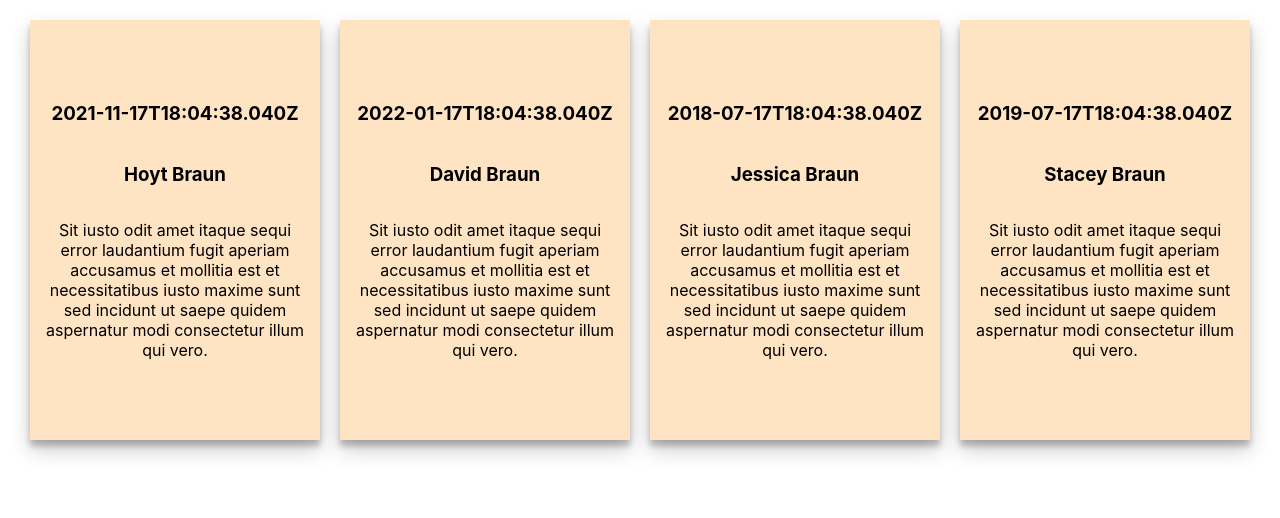
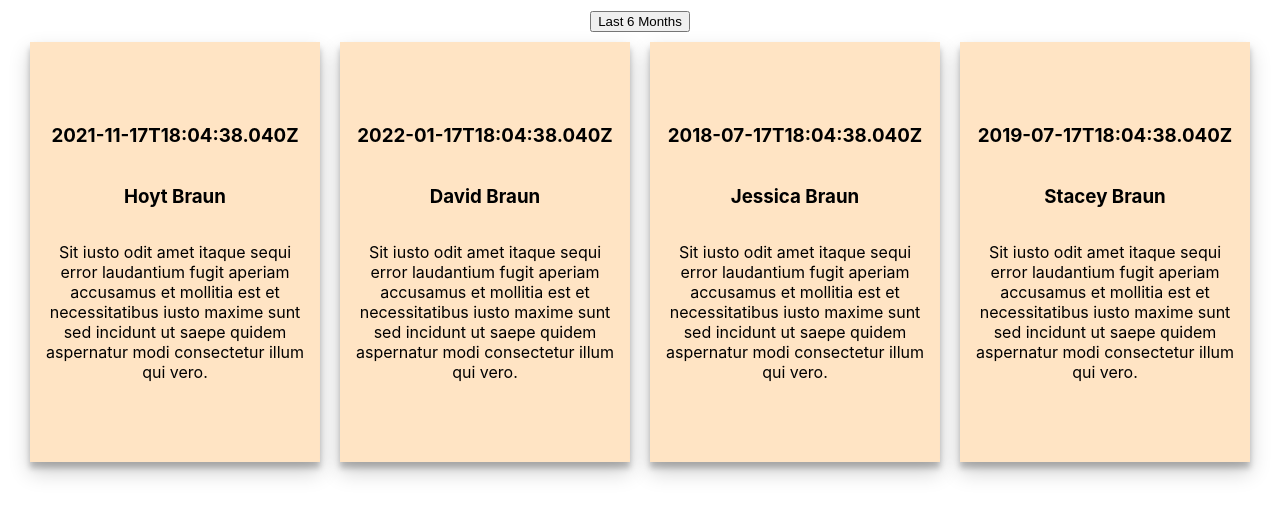
Before and after one commit to leeallen737/LDMS-Coding-Challenge, a React (Create React App) app in the folder client/: page / in a window 1280 px wide. Shown: the top 518 px of the page. Built offline with nearby package versions, Linux system fonts and the light colour scheme.

Commit message:
added toggle function and button

```diff
--- a/client/src/App.jsx
+++ b/client/src/App.jsx
@@ -65,11 +65,21 @@ function App() {
     return Date.parse(filteredNote.createdAt) > Date.parse(compareSixMonths)
   })
 
-
+  const toggleNotes = () => {
+    updateLessThansixMonths(prevState => !prevState)
+    console.log(lessThanSixMonths)
+  }
   console.log(myFilteredNotes)
 
   return (
     <div className="App">
+      <header>
+        <nav>
+          <button onClick={toggleNotes}>{lessThanSixMonths ? 'All Notes' : 'Last 6 Months'}</button>
+        </nav>
+      </header>
+
+      <div className="notes">
           { lessThanSixMonths ? myFilteredNotes.map((note) => {
 
             return (
@@ -85,6 +95,8 @@ function App() {
         })
         }
       </div>
+
+    </div>
   );
 }
 
--- a/client/src/App.scss
+++ b/client/src/App.scss
@@ -2,6 +2,10 @@
   text-align: center;
   margin: 10px 20px;
   display: flex;
+  flex-direction: column;
+  .notes {
+    display: flex;
+  }
   .my-note {
     width: 300px;
     height: 400px;
```
Lines whose indentation alone changed are shown as unchanged.
